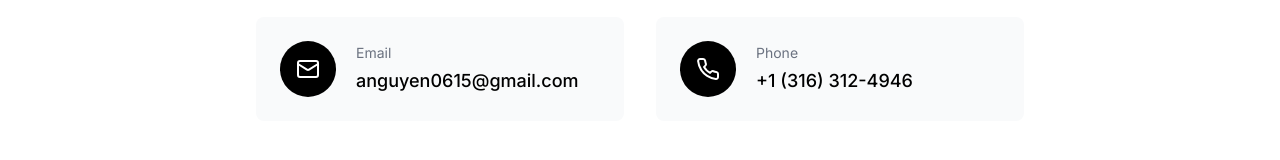
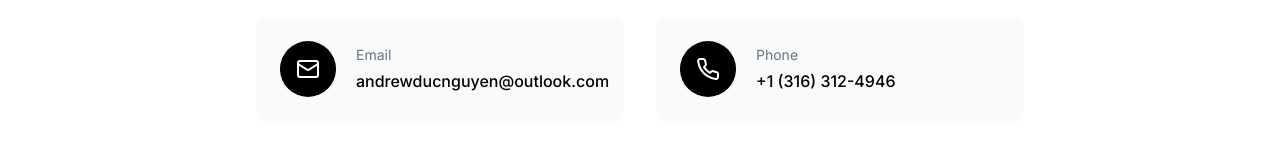
Before and after one commit to AndrewDucNguyen/andrewducnguyen.dev, a Next.js app: page / in a window 1280 px wide. Shown: the part 3486-3646 px from the top of the page. Built offline with nearby package versions, Linux system fonts and the light colour scheme.

Commit message:
- Adjusted moble size for social media icon on footer - Changed email on contact page

```diff
--- a/src/app/component/Contact.jsx
+++ b/src/app/component/Contact.jsx
@@ -18,8 +18,8 @@ const Contact = () => {
                             </div>
                             <div>
                                 <p className="text-sm text-gray-500 mb-1">Email</p>
-                                <a href="mailto:anguyen0615@gmail.com" className="text-lg font-medium hover:text-gray-600 transition-colors">
-                                    anguyen0615@gmail.com
+                                <a href="mailto:andrewducnguyen@outlook.com" className="text-md font-medium hover:text-gray-600 transition-colors">
+                                    andrewducnguyen@outlook.com
                                 </a>
                             </div>
                         </div>
@@ -30,7 +30,7 @@ const Contact = () => {
                             </div>
                             <div>
                                 <p className="text-sm text-gray-500 mb-1">Phone</p>
-                                <a href="tel:+13163124946" className="text-lg font-medium hover:text-gray-600 transition-colors">
+                                <a href="tel:+13163124946" className="text-md font-medium hover:text-gray-600 transition-colors">
                                     +1 (316) 312-4946
                                 </a>
                             </div>
@@ -39,7 +39,7 @@ const Contact = () => {
 
                     <div className="text-center">
                         <a
-                            href="mailto:anguyen0615@gmail.com"
+                            href="mailto:andrewducnguyen@outlook.com"
                             className="group inline-flex items-center px-8 py-4 font-medium bg-black text-white rounded hover:bg-gray-800 transition-all duration-300"
                         >
                             Say Hello
--- a/src/app/component/Footer.jsx
+++ b/src/app/component/Footer.jsx
@@ -4,7 +4,7 @@ import { Github, Instagram, Linkedin } from 'lucide-react'
 const Header = () => {
     return (
         <footer className='w-full mx-auto px-4 md:px-20 flex flex-col mt-16'>
-            <div className='topHeader flex flex-row justify-between items-center'>
+            <div className='topHeader flex flex-row justify-end md:justify-between items-center'>
                 <hr className='hidden md:flex max-w-80 h-[.05rem] w-full bg-[#d4d4d4]' />
                 <div className='flex gap-x-6 items'>
                     <a href='https://www.instagram.com/andrewducnguyen_/' target="_blank" rel="noopener noreferrer">
```
